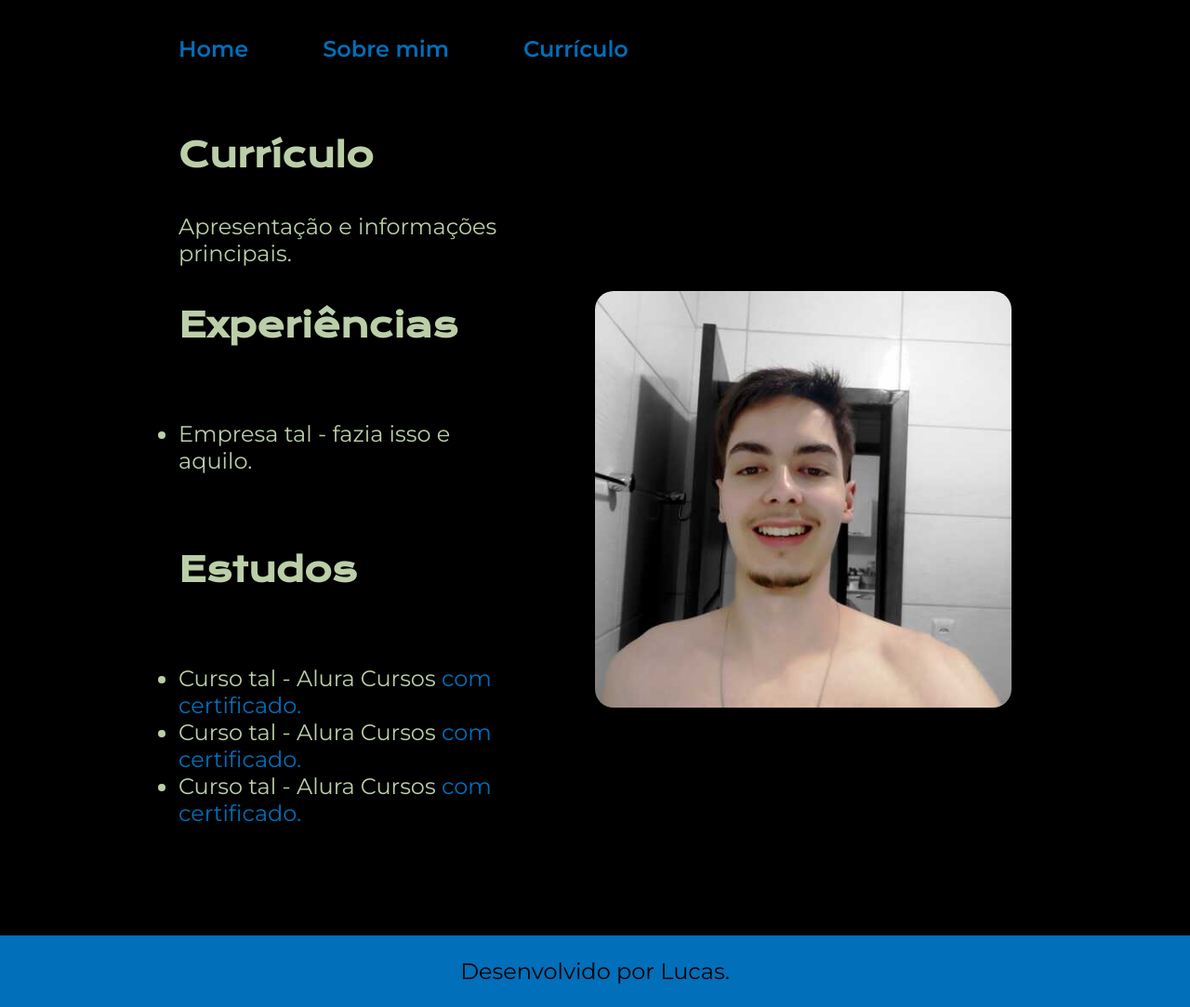
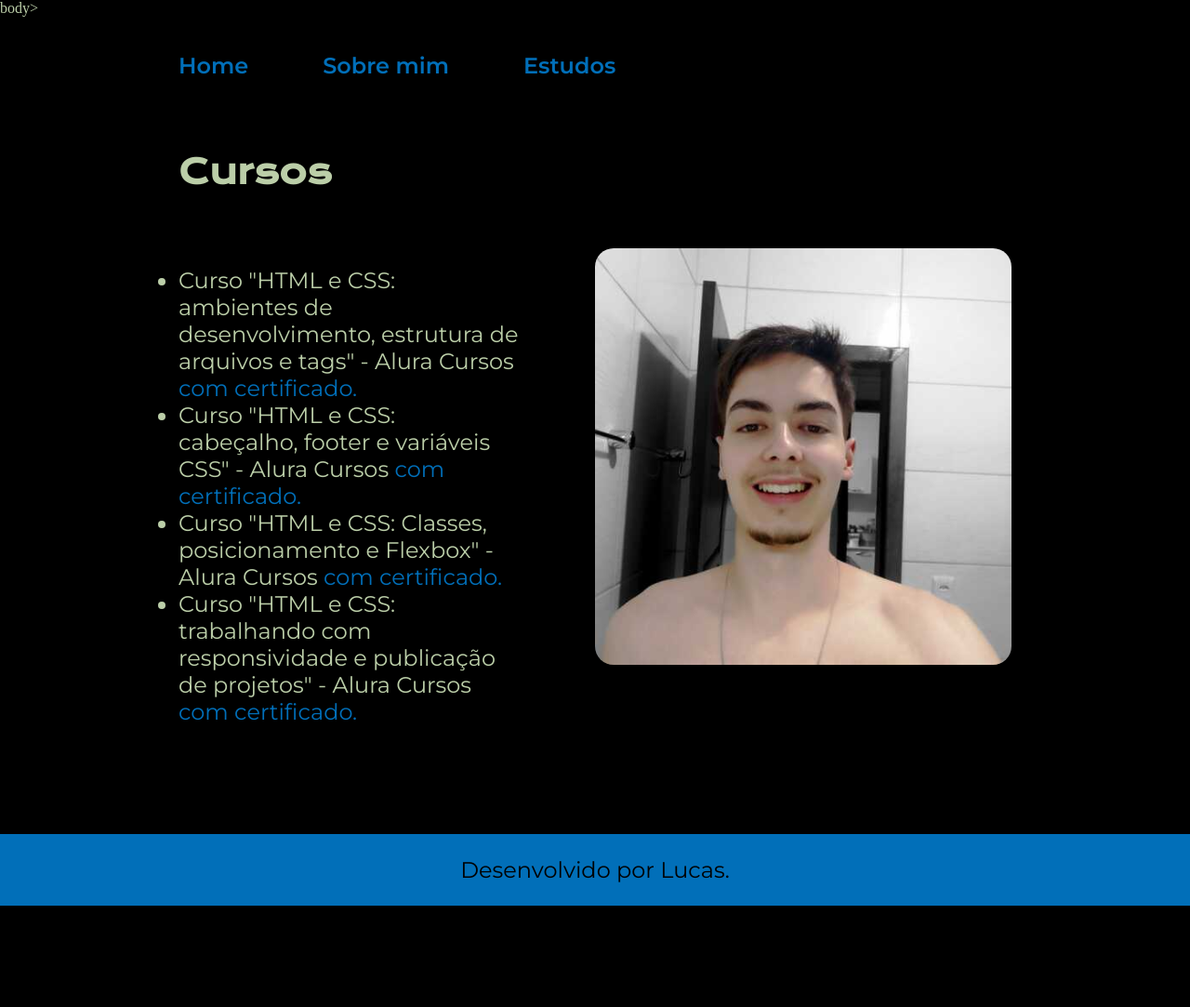
Before and after one commit to lucasalvesz01/portfolio, a plain HTML site: page curriculo.html in a window 1280 px wide. Shown: the whole page at 93% size. After the commit the page ends 974 px from the top, so only its background shows below. Drawn offline with nearby package versions, Linux system fonts and the light colour scheme.

Commit message:
Atualizando códigos e excluindo imagens que não estão sendo utilizadas

```diff
--- a/curriculo.html
+++ b/curriculo.html
@@ -6,30 +6,23 @@
     <title>Currículo</title>
     <link rel="stylesheet" href="./styles/style.css">
 </head>
-<body>
+body>
     <header class="cabecalho">
         <nav class="cabecalho__menu">
             <a class="cabecalho__menu__link" href="index.html">Home</a>
             <a class="cabecalho__menu__link" href="about.html">Sobre mim</a>
-            <a class="cabecalho__menu__link" href="curriculo.html">Currículo</a>
+            <a class="cabecalho__menu__link" href="curriculo.html">Estudos</a>
         </nav>
     </header>
     <main class="apresentacao">
         <section class="apresentacao__conteudo">
-            <h1 class="apresentacao__conteudo__titulo">Currículo</h1>
-            <p class="apresentacao__conteudo__texto">Apresentação e informações principais.</p>
-            <h1 class="apresentacao__conteudo__titulo">Experiências</h1>
+            <h1 class="apresentacao__conteudo__titulo">Cursos</h1>
             <p class="apresentacao__conteudo__texto">
                 <ul class="apresentacao__conteudo__texto">
-                    <li> Empresa tal - fazia isso e aquilo. </li>
-                </ul>
-            </p>
-            <h1 class="apresentacao__conteudo__titulo">Estudos</h1>
-            <p class="apresentacao__conteudo__texto">
-                <ul class="apresentacao__conteudo__texto">
-                    <li>Curso tal - Alura Cursos <a href="">com certificado.</a></li>
-                    <li>Curso tal - Alura Cursos <a href="">com certificado.</a></li>
-                    <li>Curso tal - Alura Cursos <a href="">com certificado.</a></li>
+                    <li>Curso "HTML e CSS: ambientes de desenvolvimento, estrutura de arquivos e tags" - Alura Cursos <a href="https://cursos.alura.com.br/user/lucas-alvessantos610/course/html-css-ambiente-arquivos-tags/formalCertificate">com certificado.</a></li>
+                    <li>Curso "HTML e CSS: cabeçalho, footer e variáveis CSS" - Alura Cursos <a href="https://cursos.alura.com.br/user/lucas-alvessantos610/course/html-css-cabecalho-footer-variaveis-css/formalCertificate">com certificado.</a></li>
+                    <li>Curso "HTML e CSS: Classes, posicionamento e Flexbox" - Alura Cursos <a href="https://cursos.alura.com.br/user/lucas-alvessantos610/course/html-css-classes-posicionamento-flexbox/formalCertificate">com certificado.</a></li>
+                    <li>Curso "HTML e CSS: trabalhando com responsividade e publicação de projetos" - Alura Cursos <a href="https://cursos.alura.com.br/user/lucas-alvessantos610/course/html-css-responsividade-publicacao-projetos/formalCertificate">com certificado.</a></li>
                 </ul>
             </p>
         </section>
```
Also changed, not shown: about.html (+1 -2 lines), index.html (+1 -1 lines), ImagemPortfolio.png (deleted), TelaInicialPort.png (deleted), assets/Imagem.png (deleted).
